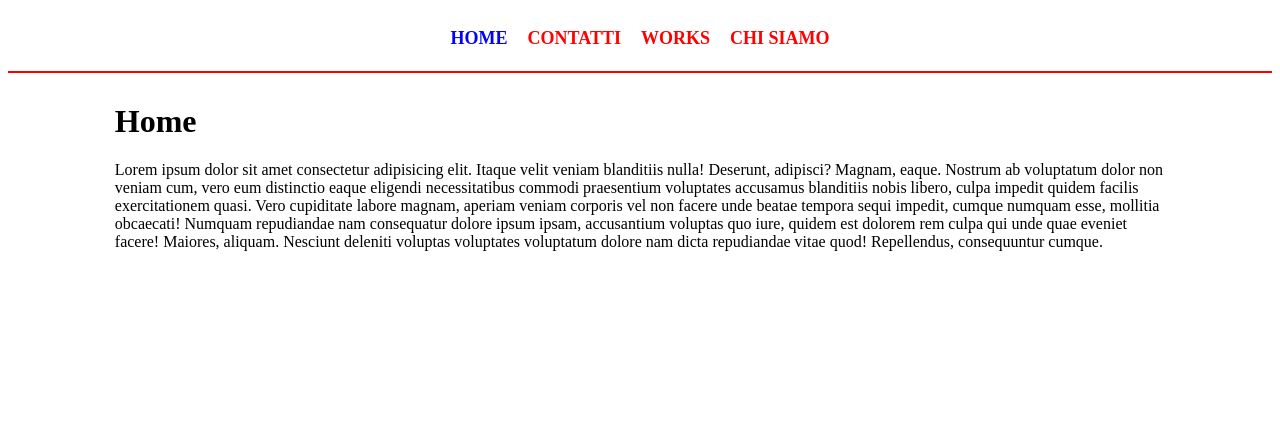
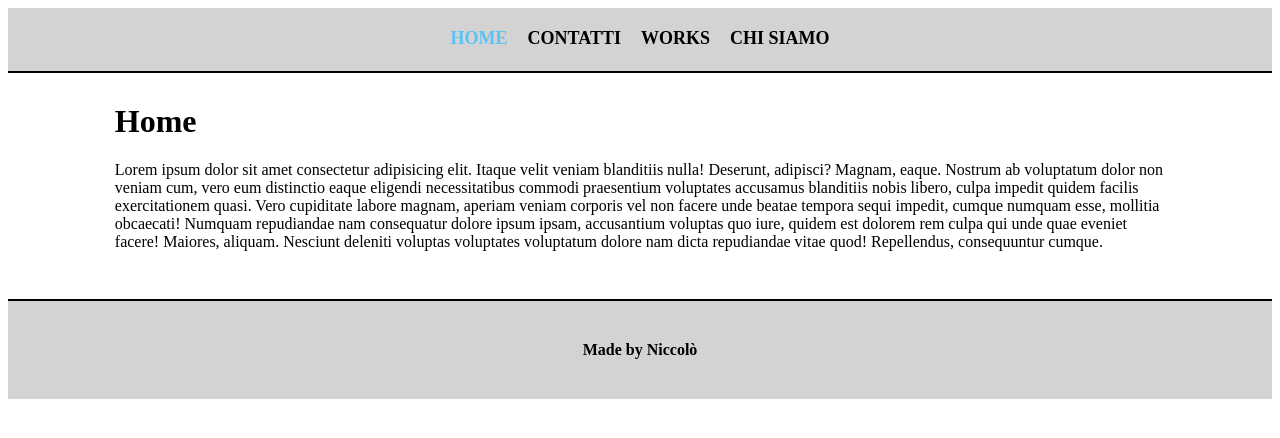
Before and after one commit to nvaccina/vite-boolfolio, a Vue app: page / in a window 1280 px wide. Shown: the top 438 px of the page. Built offline with nearby package versions, Linux system fonts and the light colour scheme.

Commit message:
Add Footer & update styles

```diff
--- a/index.html
+++ b/index.html
@@ -6,6 +6,7 @@
     <meta name="viewport" content="width=device-width, initial-scale=1.0" />
     <!-- Font Awesome-->
     <link rel="stylesheet" href="https://cdnjs.cloudflare.com/ajax/libs/font-awesome/6.3.0/css/all.min.css" integrity="sha512-SzlrxWUlpfuzQ+pcUCosxcglQRNAq/DZjVsC0lE40xsADsfeQoEypE+enwcOiGjk/bSuGGKHEyjSoQ1zVisanQ==" crossorigin="anonymous" referrerpolicy="no-referrer"/>
+
     <title>Vite Boolfolio</title>
   </head>
   <body>
--- a/src/App.vue
+++ b/src/App.vue
@@ -1,10 +1,12 @@
 <script>
 import Header from './components/Header.vue';
+import Footer from './components/Footer.vue';
 
 export default {
   name: 'App',
   components:{
-    Header
+    Header,
+    Footer
   }
 
 }
@@ -15,10 +17,17 @@ export default {
 
   <router-view></router-view>
 
+  <Footer/>
+
 </template>
 
 <style lang="scss" scoped>
 @use './scss/style.scss' as *;
 
+.active{
+  border-bottom: 2px solid blue;
+  color: blue;
+}
+
 
 </style>
--- /dev/null
+++ b/src/components/Footer.vue
@@ -0,0 +1,27 @@
+<script>
+export default {
+  name:'Footer'
+
+}
+</script>
+
+<template>
+  <footer class="mt-5">
+    <div class="container-fluid d-flex justify-content-center align-items-center h-100">
+      <strong>Made by Niccolò</strong>
+
+    </div>
+  </footer>
+
+</template>
+
+<style lang="scss" scoped>
+@use '../scss/style.scss' as *;
+
+footer{
+  height: 100px;
+  background-color: lightgray;
+  border-top: 2px solid black;
+}
+
+</style>
--- a/src/components/Header.vue
+++ b/src/components/Header.vue
@@ -5,6 +5,7 @@ export default {
 </script>
 
 <template>
+  <div class="container-fluid">
     <header>
       <ul>
         <li>
@@ -22,11 +23,18 @@ export default {
       </ul>
     </header>
 
+  </div>
+
+
 </template>
 
 <style lang="scss" scoped>
+@use '../scss/style.scss' as *;
+
+.container-fluid{
+  background-color: lightgray;
+  border-bottom: 2px solid black;
   header{
-  border-bottom: 2px solid red;
     ul{
       list-style: none;
       display: flex;
@@ -35,18 +43,19 @@ header{
       margin: 0;
       li{
         margin: 0 10px;
-      border-bottom: 2px solid white;
+        border-bottom: 2px solid lightgray;
         &:hover, &.active{
-          border-bottom: 2px solid blue;
+            border-bottom: 2px solid rgb(90, 195, 243);
           }
         a{
           text-transform: uppercase;
           text-decoration: none;
-        color: red;
+          color: black;
           font-size: 18px;
           font-weight: bold;
           &:hover, &.active{
-          color: blue;
+            color: rgb(90, 195, 243);
+          }
         }
       }
     }
@@ -54,4 +63,5 @@ header{
 }
 
 
+
 </style>
--- a/src/pages/Works.vue
+++ b/src/pages/Works.vue
@@ -32,11 +32,11 @@ export default {
           axios.get(endpoint)
           .then(results => {
             store.works = results.data.data;
-            this.links = results.data.links;
-            this.first_page_url = results.data.first_page_url;
-            this.last_page_url = results.data.last_page_url;
-            this.current_page = results.data.current_page;
-            this.last_page = results.data.last_page;
+            store.links = results.data.links;
+            store.first_page_url = results.data.first_page_url;
+            store.last_page_url = results.data.last_page_url;
+            store.current_page = results.data.current_page;
+            store.last_page = results.data.last_page;
             this.loaded = false;
           })
       },
@@ -78,12 +78,13 @@ export default {
   <Loader v-if="loaded" />
 
   <div v-else class=" container">
+
     <FormSearch/>
 
     <div class="d-flex">
 
       <div class="left w-100">
-        <h1 class="py-3">Elenco Works</h1>
+        <h1 class="pt-5 pb-3 bold">Elenco Works</h1>
         <div class="d-flex flex-wrap justify-content-center">
           <WorkCard
             v-for="(work, index) in store.works"
@@ -91,6 +92,7 @@ export default {
             :work="work"
           />
         </div>
+
         <div class="d-flex justify-content-center">
           <button
             @click="getApi(store.first_page_url)"
@@ -109,7 +111,7 @@ export default {
 
           <button
             @click="getApi(store.last_page_url)"
-            :disabled="store.current_page === last_page"
+            :disabled="store.current_page === store.last_page"
           >
             <i class="fa-solid fa-forward-step"></i>
           </button>
@@ -119,7 +121,7 @@ export default {
       </div>
 
       <div class="right pt-5">
-        <div>
+        <div class="tipi pb-3">
           <h3>Tipi</h3>
           <button
             v-for="type in types"
@@ -131,7 +133,7 @@ export default {
           </button>
         </div>
 
-        <div class="pt-2">
+        <div class="pt-3">
           <h3>Tecnologie</h3>
           <button
             v-for="technology in technologies"
@@ -172,6 +174,9 @@ export default {
   width: 250px;
   border-left: 1px solid lightgray;
   padding: 0 10px;
+  .tipi{
+    border-bottom: 1px solid lightgray;
+  }
   .nv_button{
     border: 2px solid black;
     border-radius: 5px;
--- a/src/scss/style.scss
+++ b/src/scss/style.scss
@@ -1,8 +1,7 @@
 @import 'bootstrap/scss/bootstrap';
 
 body{
-  margin:0;
-  background-color: black !important;
+  margin:0 !important;
 }
 .container{
     width: 85%;
```
Also changed, not shown: 1 other file (tests, documents, lock files or other folders). Lines whose indentation alone changed are shown as unchanged.
